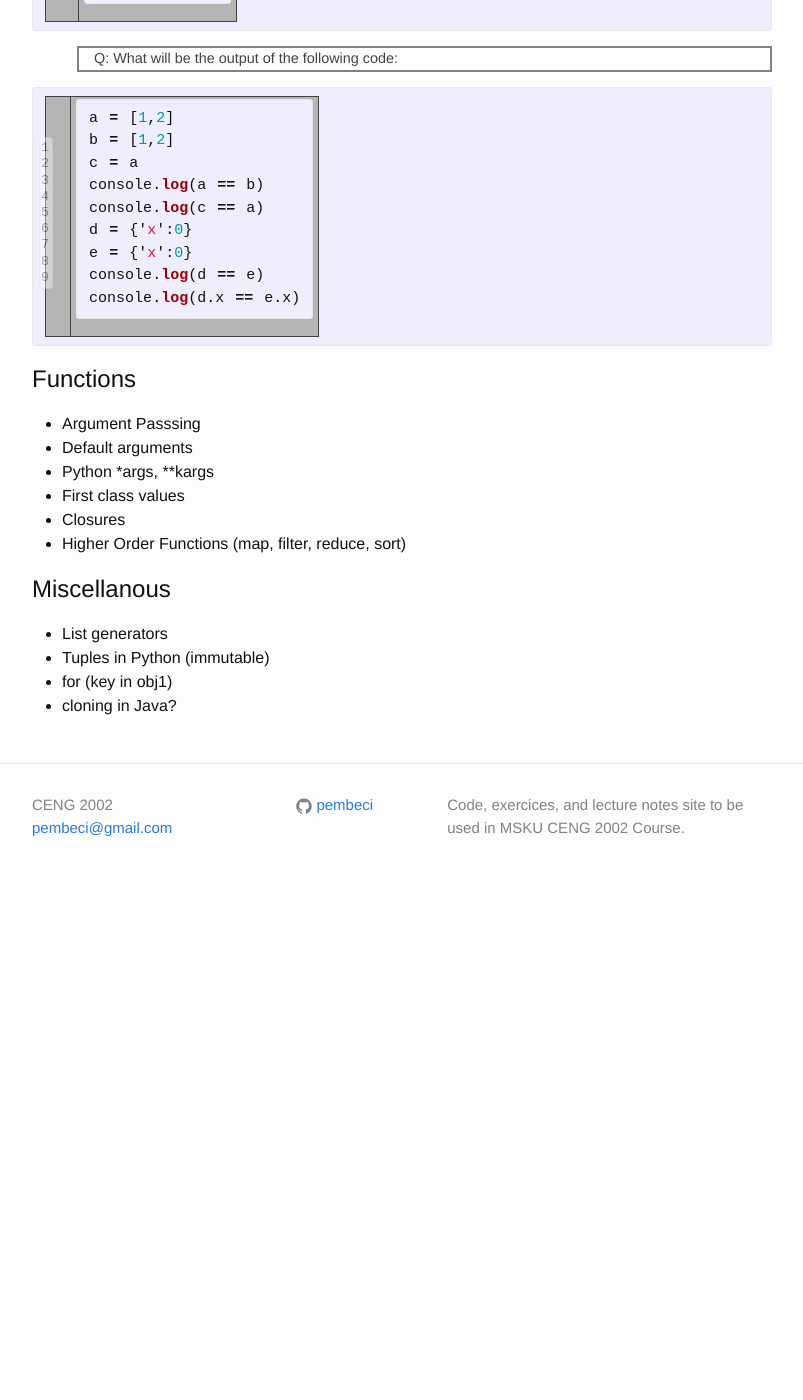
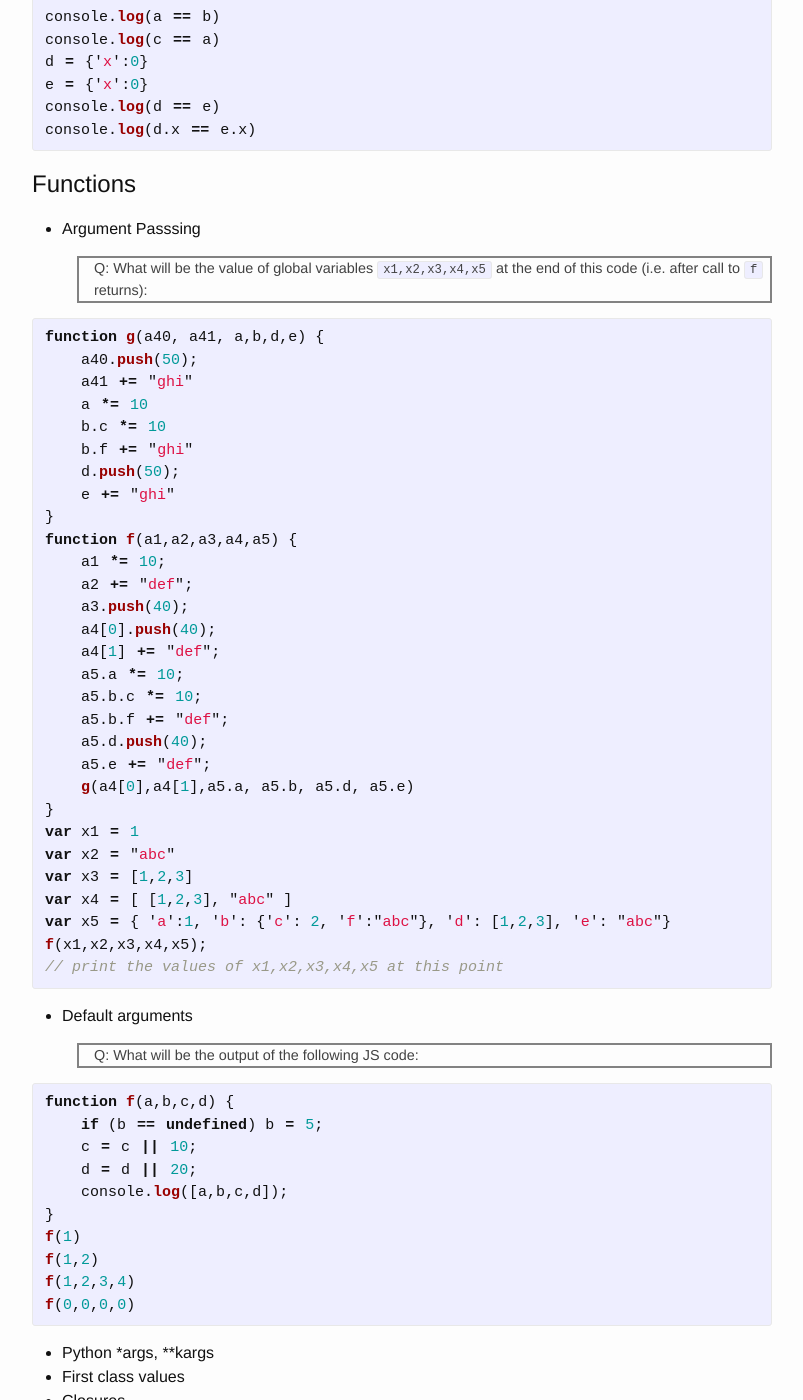
Before and after one commit to pembeci/ceng2002, a Jekyll site: the page built from index.md, in a window 1280 px wide and 1400 px high, scrolled down 4432 px. Shown: the whole window, without its empty margins (238-1041 px from the left). Built offline with Jekyll 4.4.1, drawn with Linux system fonts in a browser that asks for light colours; before the commit the page ends 5331 px from its top, so only the background shows below that; some of the changed text lies outside the part shown.

Commit message:
Argument passing, default arguments

```diff
--- a/index.md
+++ b/index.md
@@ -84,7 +84,7 @@ console.log(s+a);
 {:.q}
 > Q: Give two different values for `a` such that either the `if` part or `else` part will be executed. Explain shortly
 how the code runs in both cases.
-> {% highlight javascript linenos %}
+> {% highlight javascript %}
 var a = ...
 var first = a && a[0]
 if (first) console.log(first)
@@ -96,7 +96,7 @@ else console.log("array is empty")
 {:.q}
 > Q: For boolean expressions, Python and Javascript use lazy evaluation (or sometimes called short circuting in this context). See this [discussion](http://stackoverflow.com/questions/13960657/does-python-evaluate-ifs-conditions-lazily). Give the value of `a` after each line in the following Python code:
 >
-> {% highlight python linenos %}
+> {% highlight python linenos%}
 a = 5 or (1/0)                       # a is now ...
 a = (0 or "abc") and (0 or "")       # a is now ...
 a = (0 or "") and (0 or "abc")       # a is now ...
@@ -111,7 +111,7 @@ a = [] or (5 and [1,2]) or "xyz"     # a is now ...
 {:.q}
 > Q: Give the console output of the following code snippet. Recall that, in Javascript `var` keyword creates a new local variable in the current scope:
 >
-> {% highlight javascript linenos %}
+> {% highlight javascript %}
 var x=1, y=2, z=3;
 
 function f() {
@@ -157,7 +157,7 @@ console.log("global", x, y, z)
 {:.q}
 > Q: Give the values of each local variable in function `f` at the end of its execution (i.e. the output of the print statements at the end):
 >
-> {% highlight python linenos %}
+> {% highlight python %}
 def f():
   a = [ 3, {'x':3, 'y':4}, [1,2,3], (10,20), "xyz" ]
   b = a
@@ -179,7 +179,7 @@ f()
 {:.q}
 > Q: What will be the output of the following code:
 >
-> {% highlight python linenos %}
+> {% highlight python %}
 a = [1,2,3]
 b = a
 c = [1,2,3]
@@ -197,7 +197,7 @@ print(a is b)
 {:.q}
 > Q: What will be the output of the following code:
 >
-> {% highlight js linenos %}
+> {% highlight javascript %}
 a = [1,2]
 b = [1,2]
 c = a
@@ -213,7 +213,61 @@ console.log(d.x == e.x)
 ## Functions
 
 * Argument Passsing
+
+{:.q}
+> Q: What will be the value of global variables `x1,x2,x3,x4,x5` at the end of
+this code (i.e. after call to `f` returns):
+>
+> {% highlight javascript %}
+function g(a40, a41, a,b,d,e) {
+    a40.push(50);
+    a41 += "ghi"
+    a *= 10
+    b.c *= 10
+    b.f += "ghi"
+    d.push(50);
+    e += "ghi"
+}
+function f(a1,a2,a3,a4,a5) {
+    a1 *= 10;
+    a2 += "def";
+    a3.push(40);
+    a4[0].push(40);
+    a4[1] += "def";
+    a5.a *= 10;
+    a5.b.c *= 10;
+    a5.b.f += "def";
+    a5.d.push(40);
+    a5.e += "def";
+    g(a4[0],a4[1],a5.a, a5.b, a5.d, a5.e)
+}
+var x1 = 1
+var x2 = "abc"
+var x3 = [1,2,3]
+var x4 = [ [1,2,3], "abc" ]
+var x5 = { 'a':1, 'b': {'c': 2, 'f':"abc"}, 'd': [1,2,3], 'e': "abc"}
+f(x1,x2,x3,x4,x5);
+// print the values of x1,x2,x3,x4,x5 at this point
+{% endhighlight %}
+
 * Default arguments
+
+{:.q}
+> Q: What will be the output of the following JS code:
+>
+> {% highlight javascript %}
+function f(a,b,c,d) {
+    if (b == undefined) b = 5;
+    c = c || 10;
+    d = d || 20;
+    console.log([a,b,c,d]);
+}
+f(1)
+f(1,2)
+f(1,2,3,4)
+f(0,0,0,0)
+{% endhighlight %}
+
 * Python \*args, \*\*kargs
 * First class values
 * Closures
```
